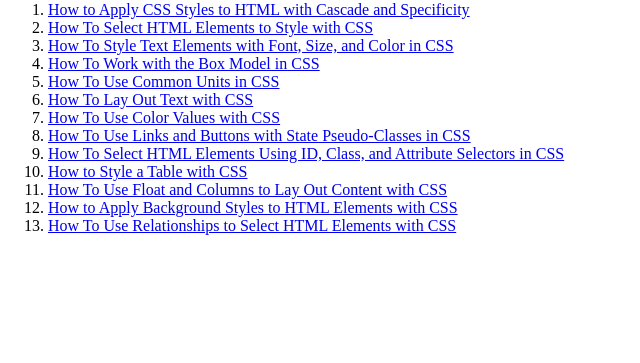
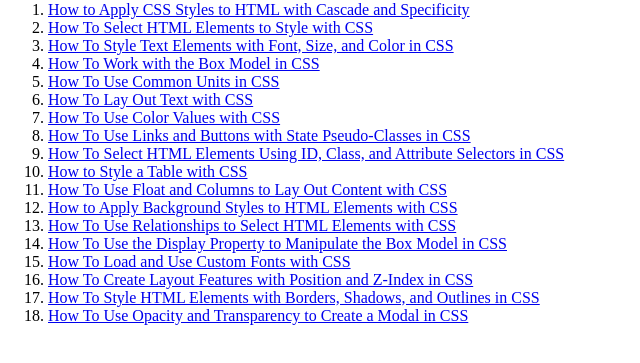
Before and after one commit to arnest00/zastrowdome, a plain HTML site: page index.html in a window 1280 px wide. Shown: the part 79-442 px from the top of the page, without its empty margins (0-640 px from the left). Drawn offline with Linux system fonts and the light colour scheme.

Commit message:
feat: Add missing links to subdirectory index files in root index

```diff
--- a/index.html
+++ b/index.html
@@ -47,6 +47,21 @@
       <li>
         <a href="./13-relationship-selectors/index.html">How To Use Relationships to Select HTML Elements with CSS</a>
       </li>
+      <li>
+        <a href="./14-display-property/index.html">How To Use the Display Property to Manipulate the Box Model in CSS</a>
+      </li>
+      <li>
+        <a href="./15-custom-fonts/index.html">How To Load and Use Custom Fonts with CSS</a>
+      </li>
+      <li>
+        <a href="./16-position-and-z-index/index.html">How To Create Layout Features with Position and Z-Index in CSS</a>
+      </li>
+      <li>
+        <a href="./17-borders-shadows-and-outlines/index.html">How To Style HTML Elements with Borders, Shadows, and Outlines in CSS</a>
+      </li>
+      <li>
+        <a href="./18-opacity-and-transparency/index.html">How To Use Opacity and Transparency to Create a Modal in CSS</a>
+      </li>
     </ol>
   </body>
 </html>
```
